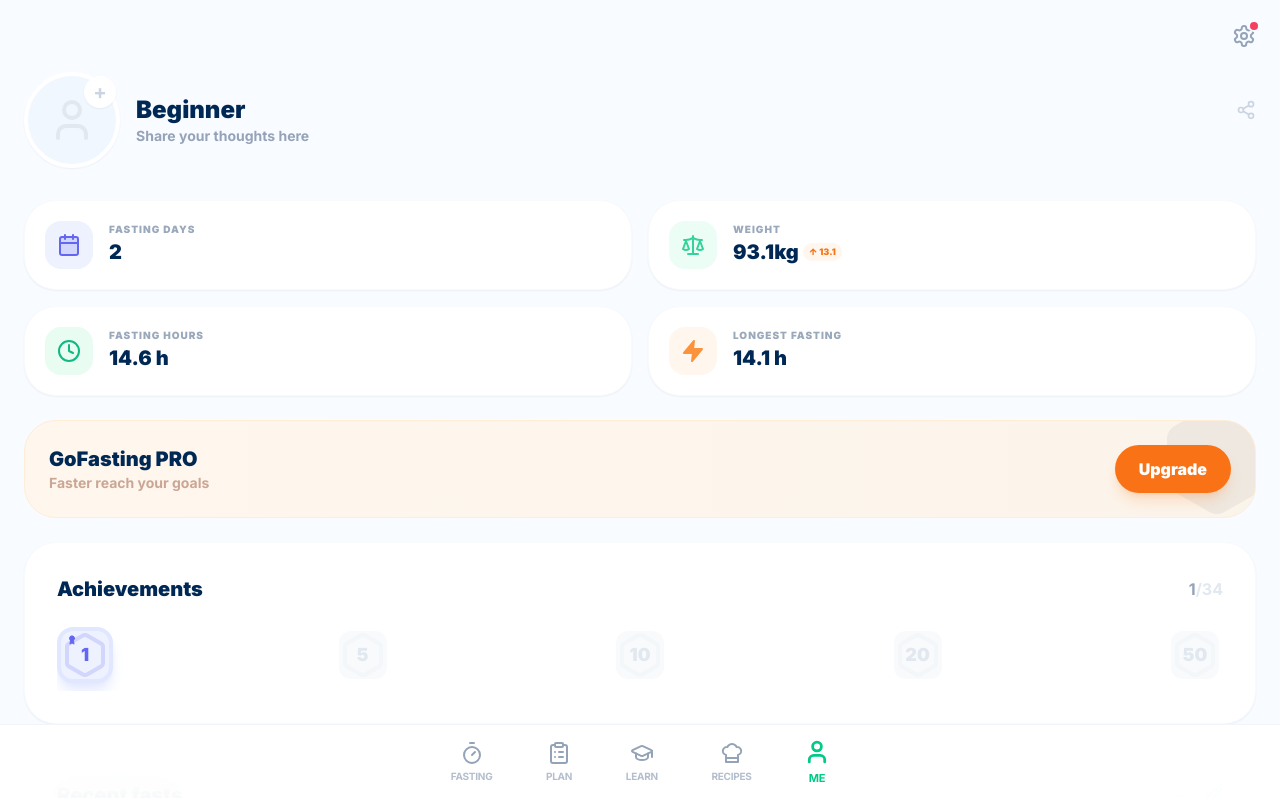
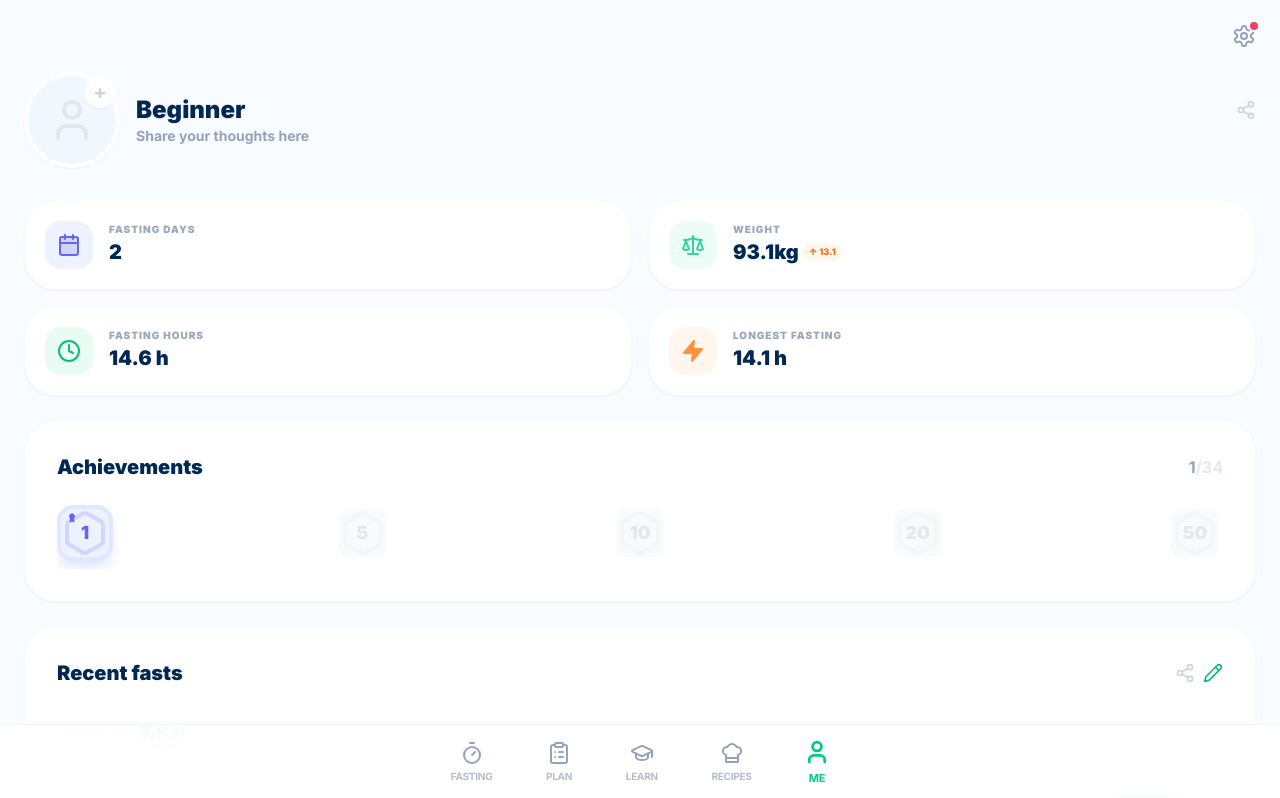
Before and after one commit to siavashakbarzadeh/fastingpro, a Next.js app: page /dashboard/profile in a window 1280 px wide. Shown: the top 798 px of the page. Built offline with nearby package versions, Linux system fonts and the light colour scheme.

Commit message:
Update page.tsx

```diff
--- a/app/dashboard/profile/page.tsx
+++ b/app/dashboard/profile/page.tsx
@@ -118,21 +118,6 @@
                     </div>
                 </div>
 
-                {/* Upgrade Card */}
-                <div className="bg-gradient-to-r from-orange-50 to-orange-100/50 rounded-[2rem] p-6 relative overflow-hidden border border-orange-100 flex items-center justify-between">
-                    <div className="relative z-10">
-                        <h3 className="text-xl font-black text-[#002855]">GoFasting PRO</h3>
-                        <p className="text-orange-900/40 font-bold text-sm">Faster reach your goals</p>
-                    </div>
-                    <button className="bg-orange-500 text-white font-black px-6 py-3 rounded-full shadow-lg shadow-orange-500/20 hover:scale-105 transition-transform relative z-10">
-                        Upgrade
-                    </button>
-                    {/* Star Pattern Mockup */}
-                    <div className="absolute top-0 right-0 p-4 opacity-5 translate-x-1/4 -translate-y-1/4">
-                        <Hexagon size={120} fill="currentColor" />
-                    </div>
-                </div>
-
                 {/* Achievements */}
                 <section className="bg-white rounded-[2rem] p-8 shadow-sm border border-slate-50">
                     <div className="flex justify-between items-center mb-6">
```
